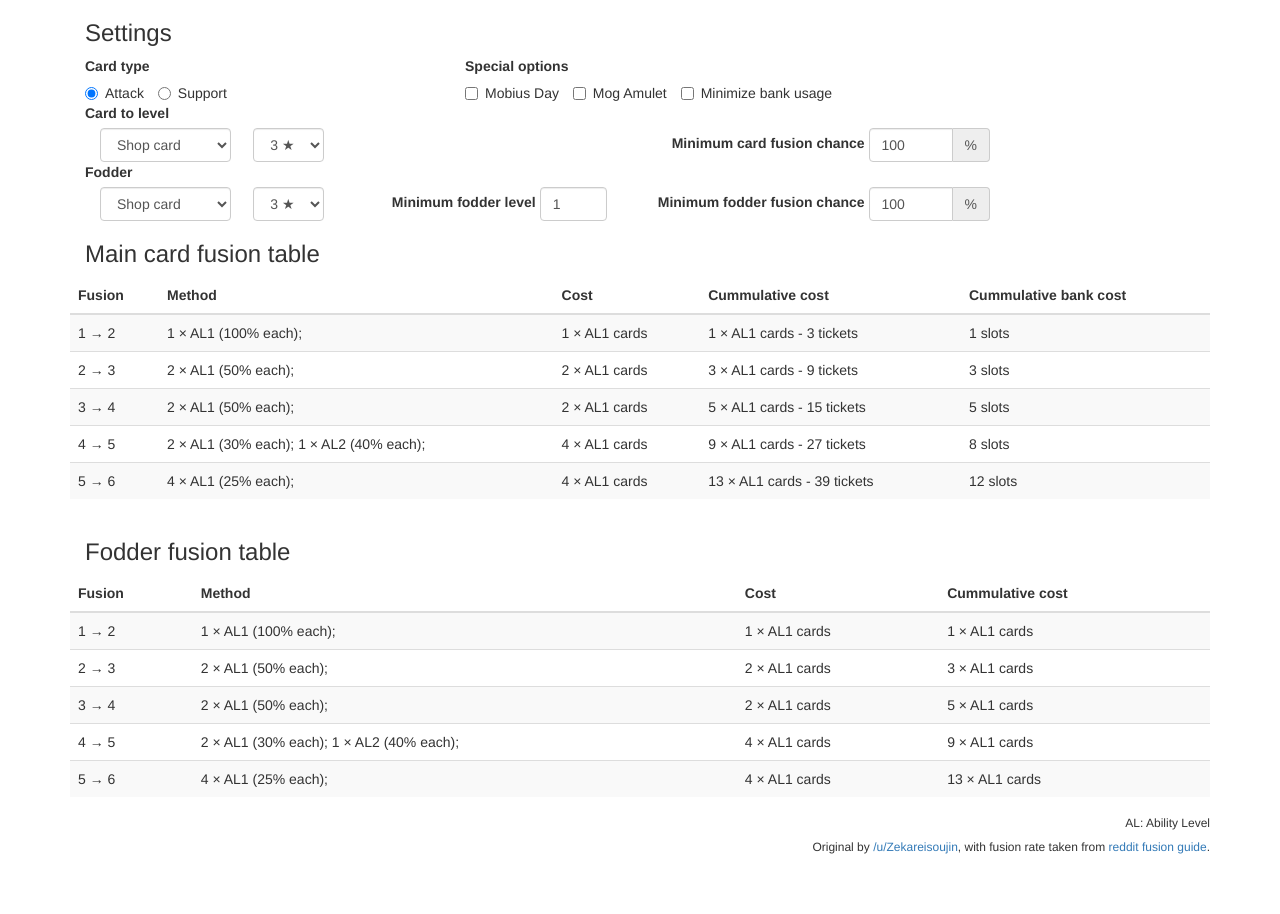
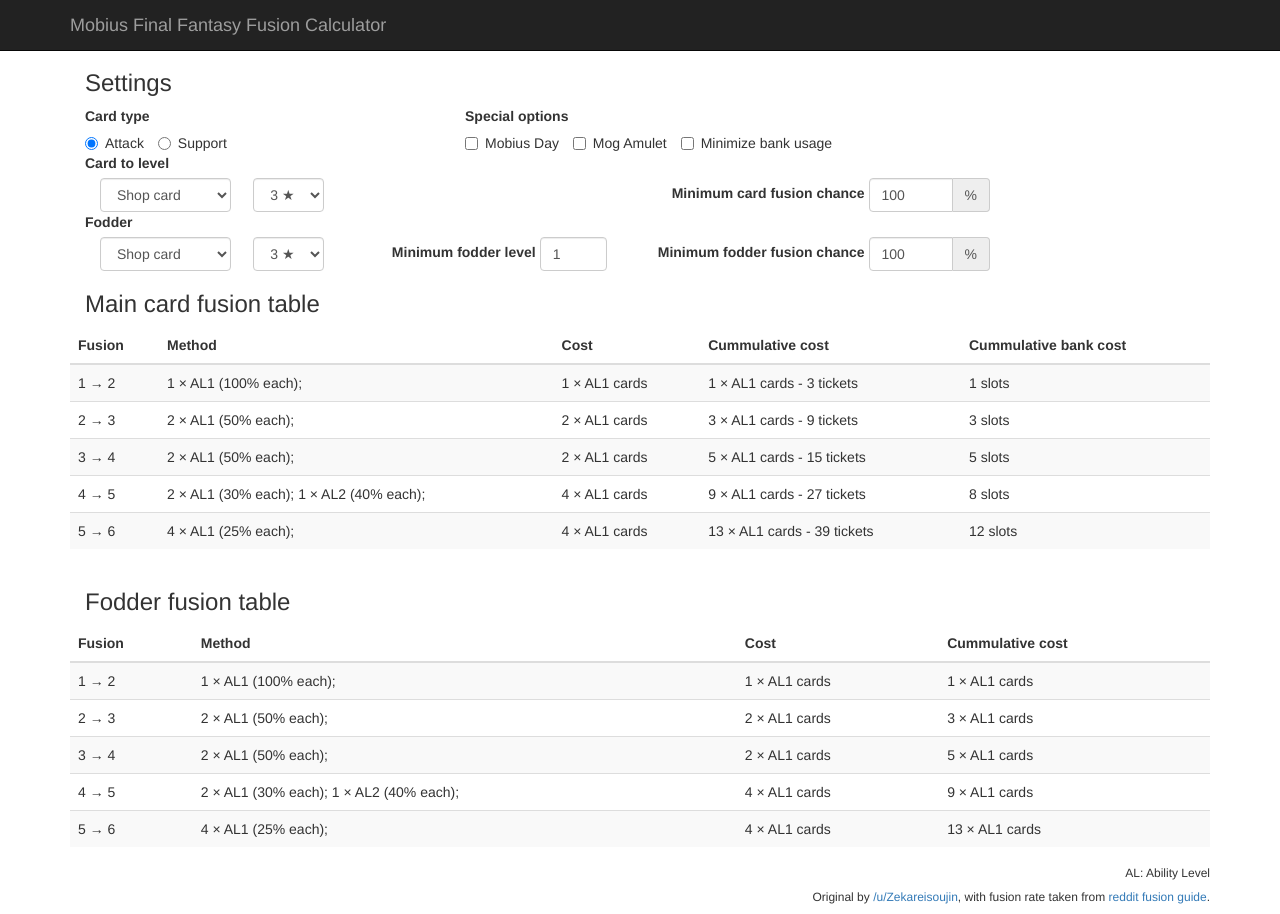
Before and after one commit to Zekareisoujin/MFFFusionCalc, a website: page index.html in a window 1280 px wide. Before the commit the page ends 864 px from the top, so only its background shows below. Drawn offline with nearby package versions, Linux system fonts and the light colour scheme.

Commit message:
Added nav bar

```diff
--- a/index.html
+++ b/index.html
@@ -13,7 +13,14 @@
 </head>
 
 <body>
-    <div class='container'>
+    <nav class="navbar navbar-inverse navbar-fixed-top">
+        <div class="container">
+            <div class="navbar-header">
+                <span class="navbar-brand">Mobius Final Fantasy Fusion Calculator</span>
+            </div>
+        </div>
+    </nav>
+    <div class='container' style="padding-top: 50px;">
         <div>
             <h3 class='col-md-12'>Settings</h3>
             <form>
```
